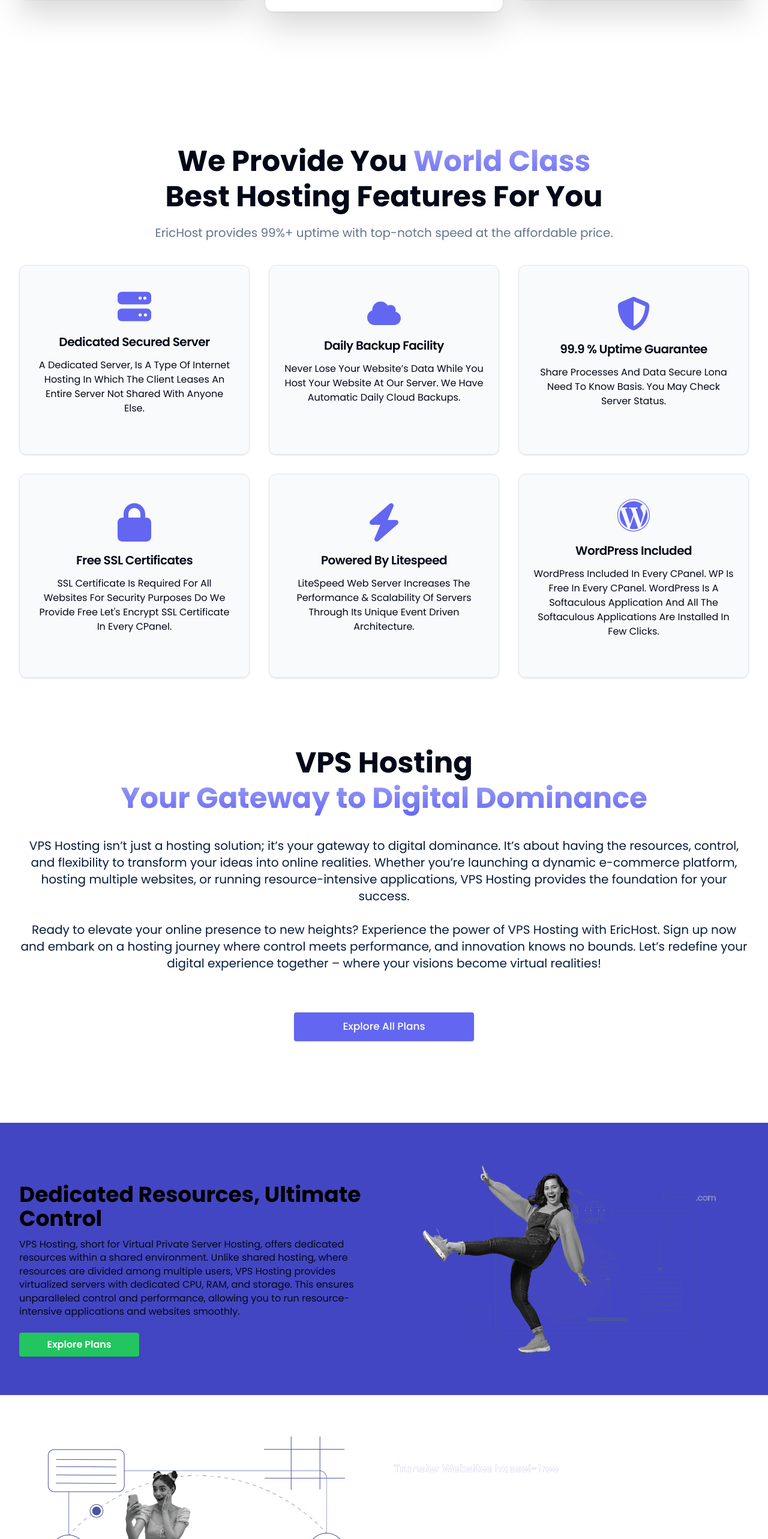
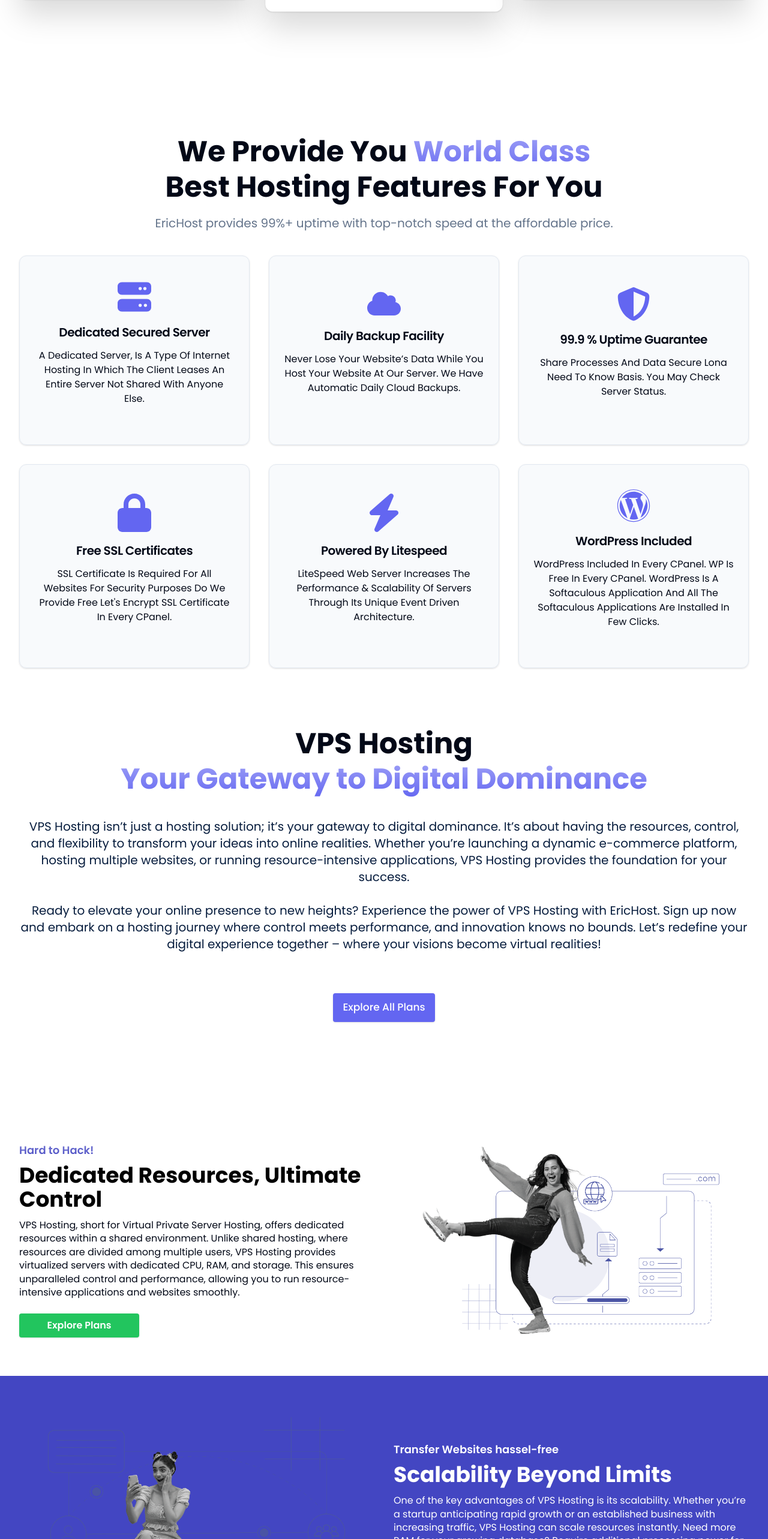
Before and after one commit to Parag0712/Eric-host-main-site, a Next.js app: page /vps-server in a window 1280 px wide. Shown: the part 2340-4906 px from the top of the page at 60% size. Built offline with nearby package versions, Linux system fonts and the light colour scheme; what tailwindcss-debug-screens would draw is missing.

Commit message:
style change,heading style change,map adde in home page

```diff
--- a/src/app/(pages)/(server)/vps-server/page.tsx
+++ b/src/app/(pages)/(server)/vps-server/page.tsx
@@ -27,7 +27,7 @@
     <DynamicInformation {...dynamicInformationProps} />
 
     {servicesProps.map((service, index) => (
-      <div key={index} className={index % 2 === 0 ? "bg-[#4346C2]" : ""}>
+      <div key={index} className={index % 2 !== 0 ? "bg-[#4346C2]" : ""}>
         <Services {...service} />
       </div>
     ))}
--- a/src/app/page.tsx
+++ b/src/app/page.tsx
@@ -7,6 +7,8 @@
 import { FeaturedHosting } from "@/components/Service/FeaturedHosting";
 import { heroProps, servicesProps } from "@/data/HomePage/data";
 import data from "../data/HomePage/pricing.json";
+import MapSection from "@/components/MapSection/MapSection";
+import Testimonials from "@/components/Testimonials/Testimonials";
 
 type Props = {};
 
@@ -40,6 +42,8 @@
         />
       </section>
       <ChooseThePlans />
+      <Testimonials />
+      <MapSection />
       <Cta />
       <Services
         {...servicesProps[servicesProps.length - 1]}
--- a/src/components/ChooseThePlans/ChooseThePlans.tsx
+++ b/src/components/ChooseThePlans/ChooseThePlans.tsx
@@ -68,7 +68,7 @@
     return (
         <section
             id="howItWorks"
-            className="container text-center pb-24 sm:pb-[7rem] lg:sm:py-[7rem]"
+            className="container text-center pt-[4rem] sm:pt-[4rem] md:py-[7rem] lg:sm:py-[6rem]"
         >
             <Heading
                 headingContent={
--- a/src/components/Information/DynamicInformation.tsx
+++ b/src/components/Information/DynamicInformation.tsx
@@ -40,7 +40,7 @@
             <div className="flex justify-center mt-2">
                 <Button
                 onClick={()=>router.push(href)}
-                className="w-full md:my-6 py-5 md:py-6 text-[16px] md:text-[17px] max-w-[200px] md:max-w-[300px] mx-auto rounded-[4px] ">{buttonText}</Button>
+                className=" md:my-6 py-5 md:py-6 text-[16px] md:text-[17px] md:max-w-[300px] mx-auto rounded-[4px] ">{buttonText}</Button>
             </div>
         </Container>
     )
--- a/src/components/MapSection/MapSection.tsx
+++ b/src/components/MapSection/MapSection.tsx
@@ -11,13 +11,12 @@
     return (
         <Container
             id="pricing"
-            className=" py-24 sm:pt-[7rem] sm:pb-0 sm:py-[8rem]  lg:pt-[7rem] lg:pb-0 flex flex-col gap-6 md:gap-7 lg:gap-9"
+            className=" py-[3rem] sm:pt-[4rem] md:pt-[5rem] lg:pt-[6rem] flex flex-col gap-6 md:gap-7 lg:gap-9"
         >
             <div>
                 <SmallHeading
                     headingContent={
                         <>
-
                             <span className="bg-gradient-to-b from-primary/60 to-primary text-transparent bg-clip-text">
                                 Data Centers
                                 {" "}
--- a/src/components/PlanCards/Service.tsx
+++ b/src/components/PlanCards/Service.tsx
@@ -35,8 +35,8 @@
     const router = useRouter();
     return (
         <section className="container py-16 sm:py-16">
-            <div className={`grid lg:grid-cols-[1fr,1fr] gap-8 place-items-center ${textwhite ? "text-white" : ""}`} >
-                <div className={`order-2 ${reversecard ? "" : "lg:order-1"}`}>
+            <div className={`grid md:grid-cols-[1fr,1fr] gap-8 place-items-center ${textwhite ? "text-white" : ""}`} >
+                <div className={`order-2 ${reversecard ? "" : "md:order-1"}`}>
                     <p className={`bg-gradient-to-b font-semibold from-[#4346C2]/70 to-[#4346C2] text-transparent bg-clip-text  md:text-lg mb-2 ${textwhite ? "text-white" : ""}`}>
                         {subtitle}
                     </p>
@@ -82,7 +82,7 @@
                     src={imageSrc}
                     alt={imageAlt}
                     layout="responsive"
-                    className={`order-1  rounded-2xl lg:order-1 md:max-w-[80%] lg:max-w-[85%]`}
+                    className={`order-1 max-h-[300px] md:max-h-[250px] lg:max-h-full object-contain rounded-2xl md:order-1 md:max-w-[80%] lg:max-w-[85%]`}
                 />
             </div>
         </section>
--- a/src/components/Service/FeaturedHosting.tsx
+++ b/src/components/Service/FeaturedHosting.tsx
@@ -70,7 +70,7 @@
     return (
         <section
             id="howItWorks"
-            className="container text-center pb-24 sm:pb-[7rem] lg:sm:py-[7rem] "
+            className="container text-center  pt-[4rem] sm:pt-[4rem] md:py-[7rem] lg:sm:py-[6rem]"
         >
             {/* Which Type of Hosting is Right for You? */}
             <Heading
@@ -86,7 +86,7 @@
                 description="EricHost provides 99%+ uptime with top-notch speed at the affordable price."
             />
 
-            <div className="grid grid-cols-1 md:grid-cols-2 lg:grid-cols-3 gap-8 md:mt-10 place-items-start">
+            <div className="grid grid-cols-1 md:grid-cols-2 lg:grid-cols-2 xl:grid-cols-3 gap-8 md:mt-10 place-items-start">
                 {hosting.map(({ type, description, explore_link, link, ratings, starting_price }: FeatureProps, idx) => (
                     <Card
                         key={type}
```
